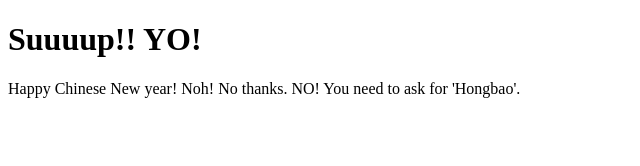
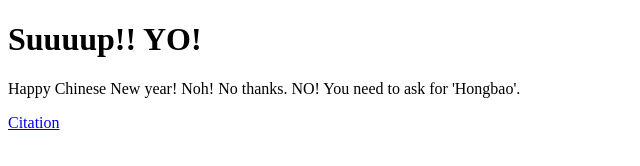
Before and after one commit to ngarlock/IAT339Projects, a plain HTML site: page index.html in a window 1280 px wide. Shown: the full height of the page, 0-640 px from the left. Drawn offline with Linux system fonts and the light colour scheme.

Commit message:
Adding nav to Citation

```diff
--- a/index.html
+++ b/index.html
@@ -8,7 +8,9 @@
 	<body>
 		<h1>Suuuup!! YO!</h1>
 		<p> Happy Chinese New year! Noh! No thanks. NO! You need to ask for 'Hongbao'.</p>
-
+		<nav>
+			<a href="citation.html">Citation</a>
+		</nav>
 	</body>
 
 </html>
```
